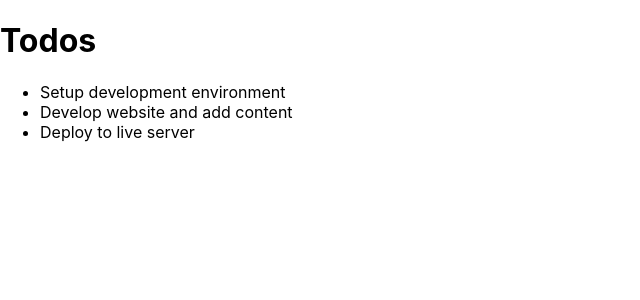
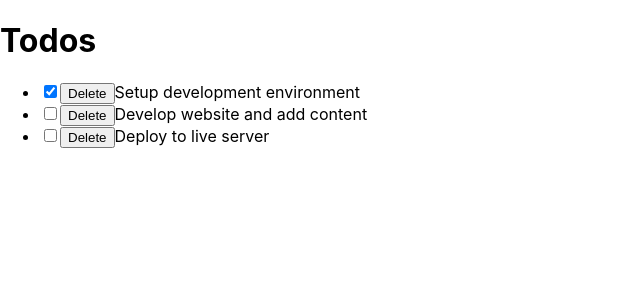
Before and after one commit to soumikdemo/todo-app-react, a React (Create React App) app: page / in a window 1280 px wide. Shown: the top 300 px of the page, without its empty margins (0-640 px from the left). Built offline with nearby package versions, Linux system fonts and the light colour scheme.

Commit message:
add checkboxes and delete buttons

```diff
--- a/src/components/TodoContainer.js
+++ b/src/components/TodoContainer.js
@@ -23,11 +23,38 @@
     ]
    };
 
+  handleChange = (id) =>{
+    this.setState(prevState =>({
+      todos: prevState.todos.map(todo => {
+        if(todo.id === id){
+          //to satisfy react-strict-mode
+          return {
+            ...todo,
+            completed: !todo.completed,
+          }
+        }
+
+        //array.map() returns an array
+        return todo;
+      })
+    }));
+  }
+
+  delTodo = (id) => {
+    this.setState({
+      todos: [
+        ...this.state.todos.filter(todo => {
+          return todo.id !== id;
+        })
+      ]
+    });
+  };
+
   render() {
     return (
       <div>
         <Header />
-        <TodosList todos={this.state.todos} />
+        <TodosList todos={this.state.todos} handleChangeProps={this.handleChange} deleteTodoProps={this.delTodo} />
       </div>
     )
   }
--- a/src/components/TodoItem.js
+++ b/src/components/TodoItem.js
@@ -3,7 +3,11 @@
 class TodoItem extends React.Component {
   render() {
     return (
-      <li>{this.props.todo.title}</li>
+      <li>
+        <input type="checkbox" checked={this.props.todo.completed} onChange={() => this.props.handleChangeProps(this.props.todo.id)} />
+        <button onClick={() => this.props.deleteTodoProps(this.props.todo.id)}>Delete</button>
+        {this.props.todo.title}
+      </li>
     )
   }
 }
--- a/src/components/TodosList.js
+++ b/src/components/TodosList.js
@@ -7,8 +7,7 @@
     return (
       <ul>
         {this.props.todos.map(todo => (
-          //<li key={todo.id}>{todo.title}</li>
-          <TodoItem key={todo.id} todo={todo} />
+          <TodoItem key={todo.id} todo={todo} handleChangeProps={this.props.handleChangeProps} deleteTodoProps={this.props.deleteTodoProps} />
         ))}
       </ul>
     )
```
